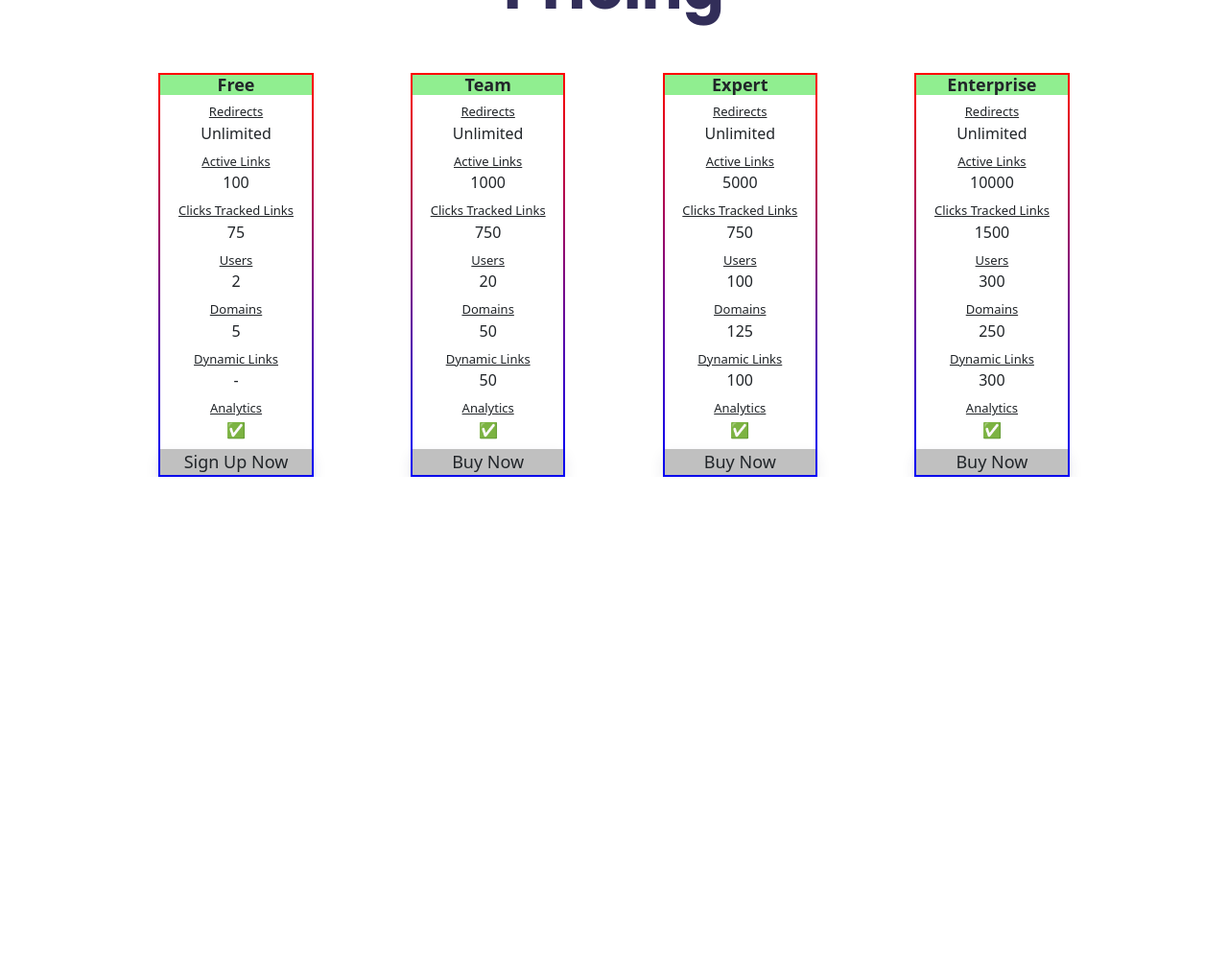
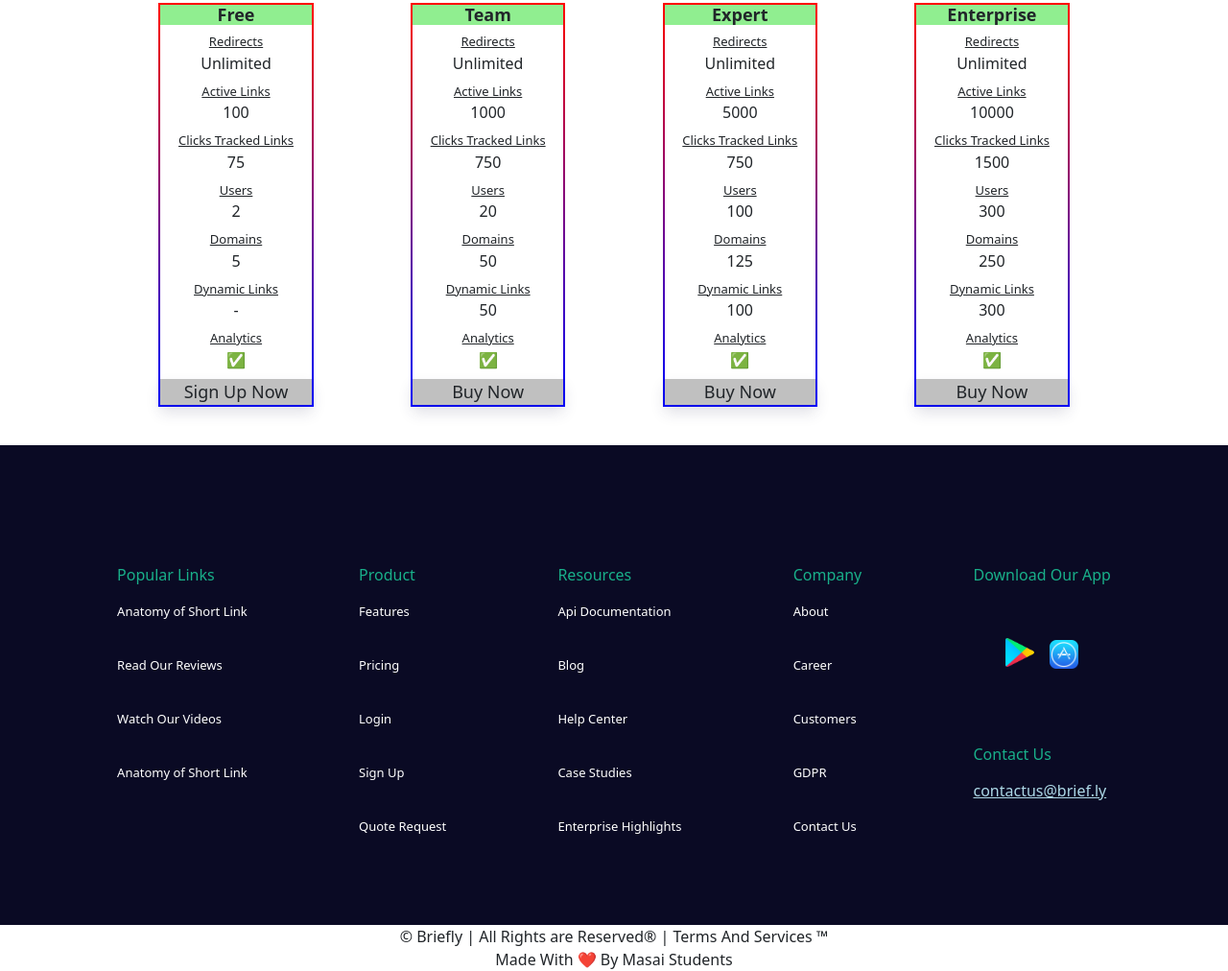
Before and after one commit to vaibhzz101/Briefly-URL-Shortner, a plain HTML site: page frontend/index.html in a window 1280 px wide. Shown: the part 1021-2033 px from the top of the page at 96% size. Before the commit the page ends 1518 px from the top, so only its background shows below. Drawn offline with nearby package versions, Linux system fonts and the light colour scheme; a web font is replaced by a local one.

Commit message:
footer Complete

```diff
--- a/frontend/index.html
+++ b/frontend/index.html
@@ -197,6 +197,54 @@
             </div>
         </div>
     </div>
+    <footer id="about">
+      <div class="footer-wrapper">
+        <div class="footer-content">
+          <h4>Popular Links</h4>
+          <a href="#"><p>Anatomy of Short Link</p></a>
+          <a href="#"><p>Read Our Reviews</p></a>
+          <a href="#"><p>Watch Our Videos</p></a>
+          <a href="#"><p>Anatomy of Short Link</p></a>
+        </div>
+        <div class="footer-content">
+          <h4>Product</h4>
+          <a href="#"><p>Features</p></a>
+          <a href="#"><p>Pricing</p></a>
+          <a href="#"><p>Login</p></a>
+          <a href="#"><p>Sign Up</p></a>
+          <a href="#"><p>Quote Request</p></a>
+        </div>
+        <div class="footer-content">
+          <h4>Resources</h4>
+          <a href="#"><p>Api Documentation</p></a>
+          <a href="#"><p>Blog</p></a>
+          <a href="#"><p>Help Center</p></a>
+          <a href="#"><p>Case Studies</p></a>
+          <a href="#"><p>Enterprise Highlights</p></a>
+        </div>
+        <div class="footer-content">
+          <h4>Company</h4>
+          <a href="#"><p>About</p></a>
+          <a href="#"><p>Career</p></a>
+          <a href="#"><p>Customers</p></a>
+          <a href="#"><p>GDPR</p></a>
+          <a href="#"><p>Contact Us</p></a>
+        </div>
+        <div class="footer-content">
+          <h4>Download Our App</h4><br>
+          <div id="download">
+            <a id="playStoreIco" href="#"><img src="img\Daco_172464.png" alt=""></a><br>&nbsp;&nbsp;&nbsp;&nbsp;
+          <a id="appStoreIco" href="#"><img src="img\pngwing.com (1).png" alt=""></a>
+          </div>
+          <h4>Contact Us</h4>
+          <a href="#"><u>contactus@brief.ly</u></a>
+        </div>
+      </div>
+    </footer>
+    <div class="lowerFooter">
+      &#169; Briefly | All Rights are Reserved&#174; | Terms And Services &#8482;<br>
+      Made With ❤️ By Masai Students
+    </div>
 </body>
 <script src="https://cdn.jsdelivr.net/npm/bootstrap@5.3.0-alpha3/dist/js/bootstrap.bundle.min.js" integrity="sha384-ENjdO4Dr2bkBIFxQpeoTz1HIcje39Wm4jDKdf19U8gI4ddQ3GYNS7NTKfAdVQSZe" crossorigin="anonymous"></script>
 </html>
--- a/frontend/style/style.css
+++ b/frontend/style/style.css
@@ -387,7 +387,7 @@ nav {
   /* border: 2px solid red; */
   margin-top: 30px;
   width: 90%;
-  height: 300px;
+  /* height: 300px; */
 }
 .services-wrapper h1{
   margin-bottom: 50px;
@@ -433,6 +433,9 @@ nav {
   display: flex;
   justify-content: center;
   text-align: center;
+  margin-bottom: 40px;
+  height: 100%;
+  /* border: 2px solid black; */
 }
 .services-list1 h2{
   width: 100%;
@@ -481,3 +484,48 @@ nav {
 .services-list1 h2:hover,.services-list1 button:hover{
   background-color: lightblue;
 }
+footer{
+  width: 100%;
+  height: 500px;
+  background-color: #0A0A24;
+  display: flex;
+  justify-content: center;
+}
+footer h4{
+  color: #19B08A;
+}
+footer p{
+  color: white;
+  font-size: small;
+}
+.footer-wrapper{
+  max-width: 90%;
+  width: 100%;
+  /* border: 2px solid cyan; */
+  padding: 126px 0 22px;
+  display: flex;
+  justify-content: space-around;
+}
+.footer-content{
+  /* border: 2px solid black; */
+  line-height: 3.5rem;
+  color: lightblue;
+}
+
+#playStoreIco img{
+  margin-bottom: 20px;
+  height: 30px;
+  width: 30px;
+}
+#appStoreIco img{
+  height: 30px;
+  height: 30px;
+  margin-top: 2px;
+}
+#download{
+  display: flex;
+  justify-content: center;
+}
+.lowerFooter{
+  text-align: center;
+}
```
Also changed, not shown: frontend/img/Daco_1148161.png (added), frontend/img/Daco_172464.png (added), frontend/img/pngwing.com (1).png (added).
